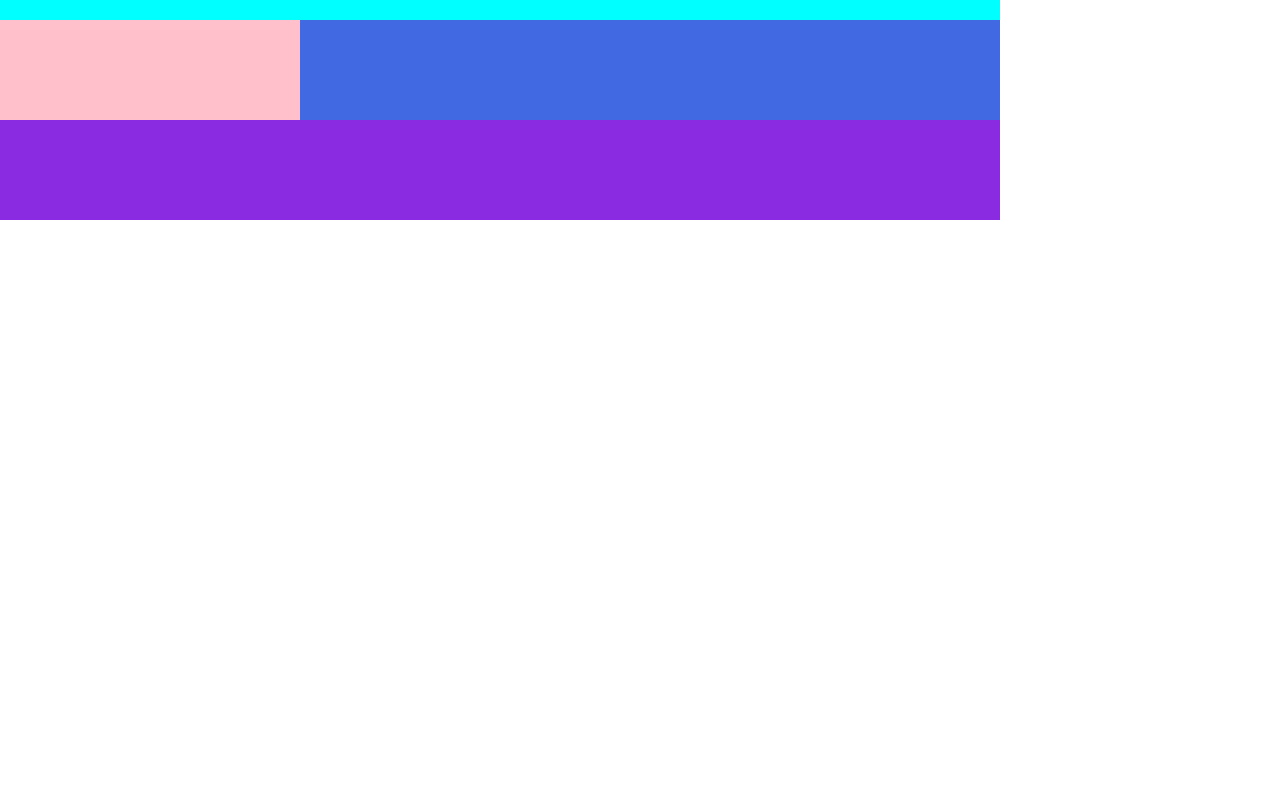
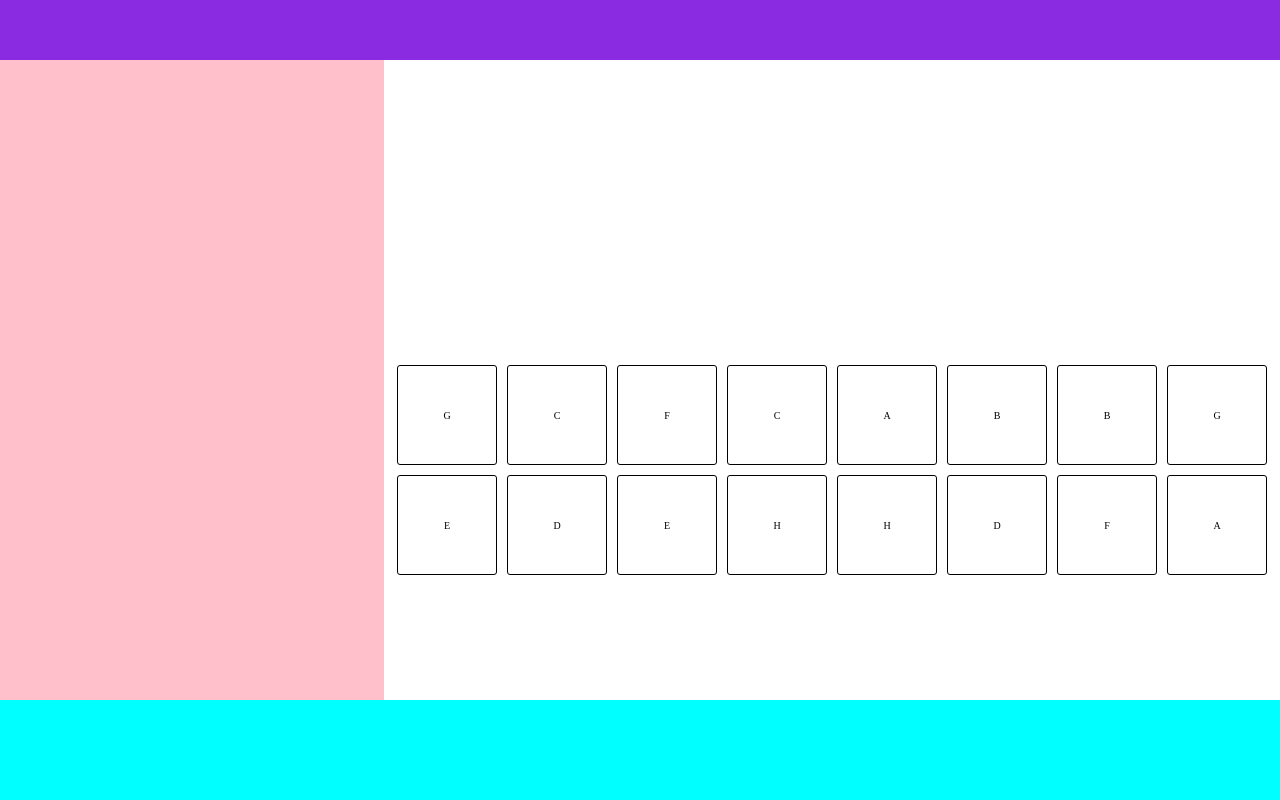
Before and after one commit to mirandajacobo/juego2025, a plain HTML site: page Rompecabezas/index.html in a window 1280 px wide. Drawn offline with Linux system fonts and the light colour scheme.

Commit message:
Se completa las cartas con pares y mesclar

```diff
--- /dev/null
+++ b/Rompecabezas/componentes/tablero/data.js
@@ -0,0 +1,18 @@
+let carta_par_1 = ['A','B', 'C', 'D', 'E', 'F','G', 'H'];
+let carta_par_2 = ['A','B', 'C', 'D', 'E', 'F','G', 'H'];
+let todas_las_cartas = carta_par_1.concat(carta_par_2);
+
+
+function mezcla(deck) {
+    for (let i = deck.length - 1; i > 0; i--) {
+        let j = Math.floor(Math.random() * (i + 1)); // Índice aleatorio
+        [deck[i], deck[j]] = [deck[j], deck[i]]; // Intercambio de posiciones
+    }
+    return deck;
+}
+
+
+// Mezclar cartas
+todas_las_cartas = mezcla(todas_las_cartas);
+
+export { todas_las_cartas };
--- a/Rompecabezas/componentes/tablero/tablero.css
+++ b/Rompecabezas/componentes/tablero/tablero.css
@@ -1,3 +1,27 @@
 .div-tablero {
-    background-color: royalblue;
+    background-color: white;
+
+    display: flex;
+    justify-content: center;
+    align-items: center;
+
 }
+.div-tableros1{
+    display: grid;
+    grid-template-columns: repeat(8, 10rem);
+    grid-template-rows: repeat(8, 10rem);
+    height: 3rem;
+    gap: 1rem;
+    padding: -5rem, -6rem;
+
+
+}
+.div-item{
+    border: 1px solid black;
+    border-radius: 3px;
+
+    display: flex;
+    align-items: center;
+    justify-content: center;
+
+}
--- a/Rompecabezas/componentes/tablero/tablero.js
+++ b/Rompecabezas/componentes/tablero/tablero.js
@@ -0,0 +1,21 @@
+import { todas_las_cartas } from "./data.js";
+
+function item(contenido){
+    let div = document.createElement('div');
+    div.className = "div-item";
+    div.textContent = contenido;
+
+    return div;
+}
+
+function cargarCartas(){
+let div = document.createElement('div');
+div.className = "div-tableros1";
+
+todas_las_cartas.forEach((letra)=>{
+    div.appendChild(item(letra));
+});
+
+return div;
+}
+export { cargarCartas }
--- a/Rompecabezas/index.css
+++ b/Rompecabezas/index.css
@@ -6,21 +6,17 @@
 }
 .div-contenedor{
     width: 100%;
-    max-width: 100rem;
-    height: 20rem;
+    height: 100%;
 
     display: grid;
     grid-template-columns: 30% auto;
-    grid-template-rows: 2rem auto 10rem;
+    grid-template-rows: 6rem auto 10rem;
 }
 .div-header{
     grid-column: 1/3;
 }
 .div-progreso{
-    grid-column: 1/2;
     grid-row: 2/3;
-
-    height: 10rem;
 }
 .div-tablero{
     grid-column: 2/3;
--- a/Rompecabezas/index.js
+++ b/Rompecabezas/index.js
@@ -1,11 +1,10 @@
+import { cargarCartas } from "./componentes/tablero/tablero.js";
+
+
 let DOM = document.querySelector("#root");
 
 let contenedor = document.createElement('div');
 contenedor.className = "div-contenedor"
-
-let div_foder = document.createElement('div');
-div_foder.className = "div-foder"
-contenedor.appendChild(div_foder);
 
 let div_header = document.createElement('div');
 div_header.className = "div-header"
@@ -17,6 +16,12 @@ contenedor.appendChild(div_progreso);
 
 let div_tablero = document.createElement('div');
 div_tablero.className = "div-tablero"
+div_tablero.appendChild(cargarCartas());
 contenedor.appendChild(div_tablero);
 
+let div_foder = document.createElement('div');
+div_foder.className = "div-foder"
+contenedor.appendChild(div_foder);
+
+
 DOM.appendChild(contenedor);
```
